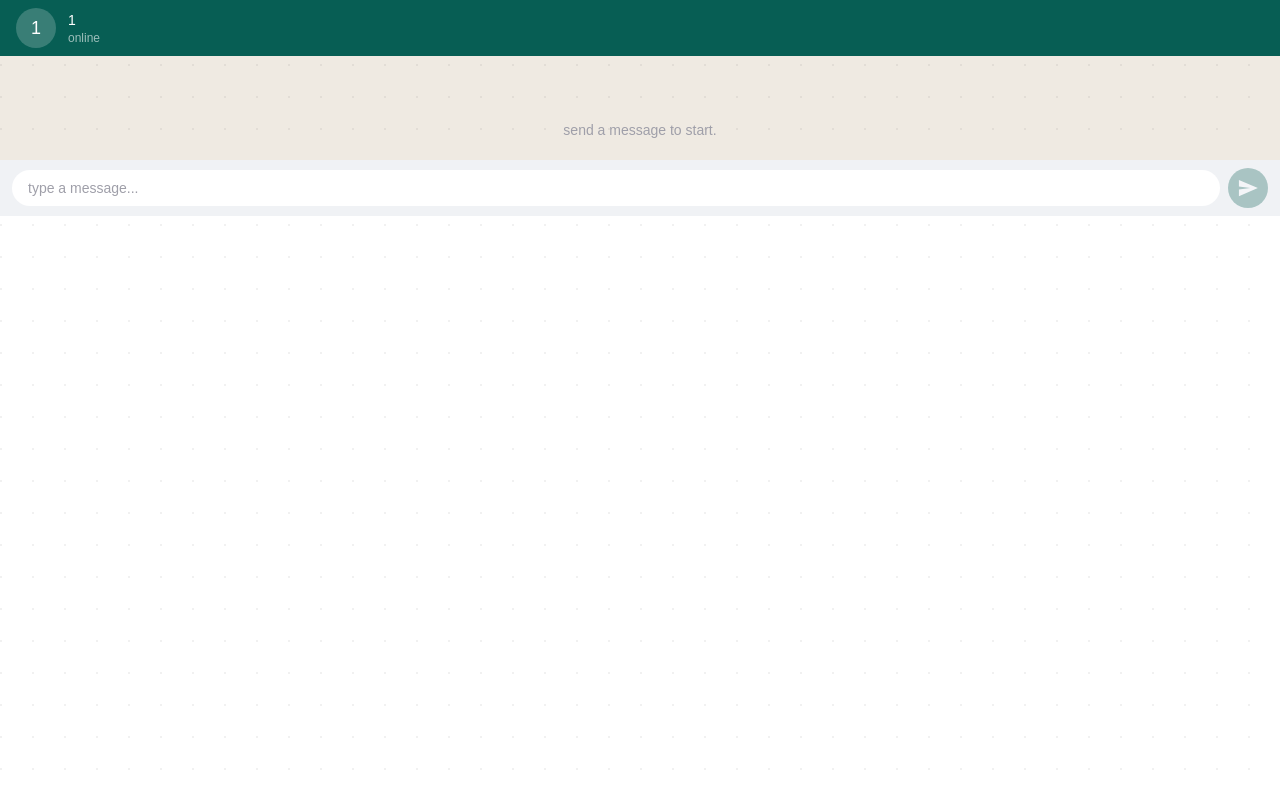
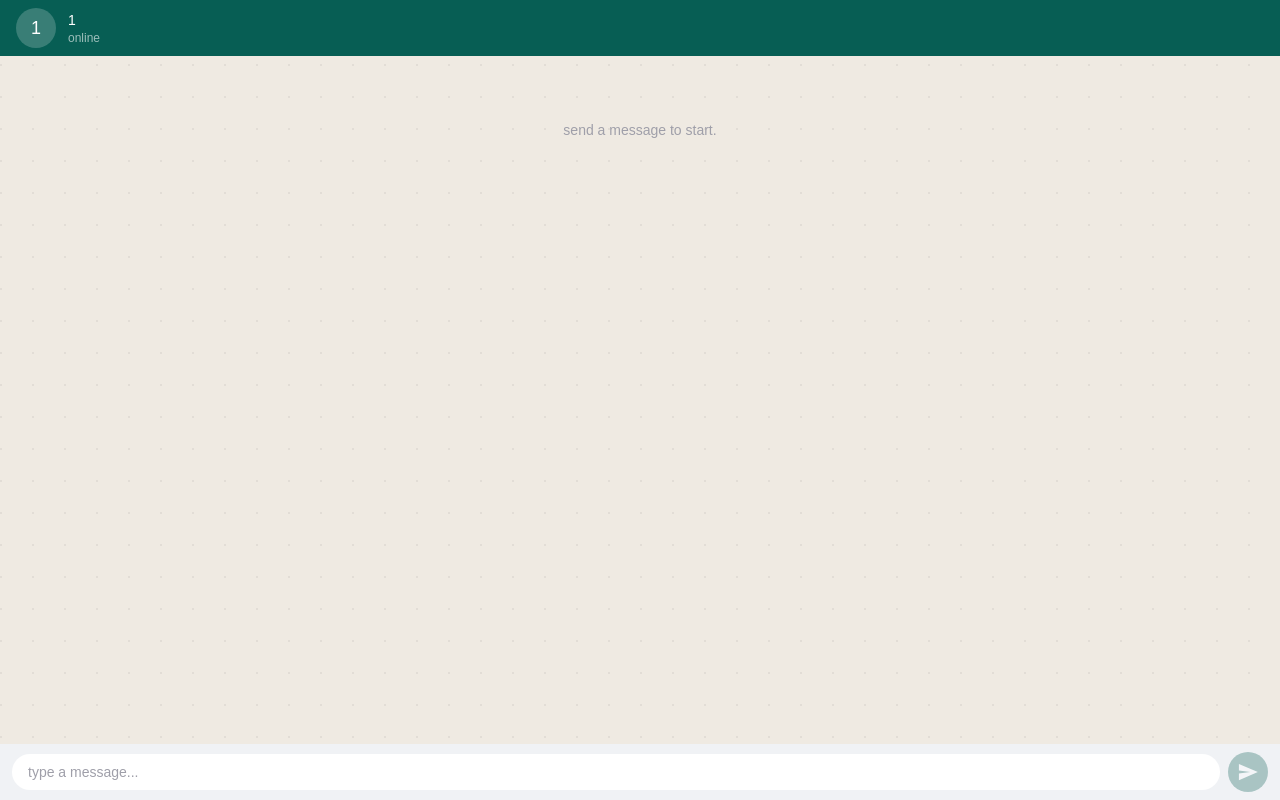
Before and after one commit to jhonatan98rios/Data-analysis-ts-harness, a Next.js app: page /1 in a window 1280 px wide. Built offline with nearby package versions, Linux system fonts and the light colour scheme.

Commit message:
fix: chat input pinned to bottom, full viewport height

```diff
--- a/app/[tenantId]/page.tsx
+++ b/app/[tenantId]/page.tsx
@@ -6,5 +6,9 @@ export default async function TenantChatPage({
   params: Promise<{ tenantId: string }>;
 }) {
   const { tenantId } = await params;
-  return <ChatWindow tenantId={tenantId} />;
+  return (
+    <div className="flex-1 flex flex-col">
+      <ChatWindow tenantId={tenantId} />
+    </div>
+  );
 }
--- a/components/chat-window.tsx
+++ b/components/chat-window.tsx
@@ -40,7 +40,7 @@ export function ChatWindow({ tenantId }: { tenantId: string }) {
   };
 
   return (
-    <div className="flex flex-col h-full bg-[#efeae2] dark:bg-[#0b141a]">
+    <div className="flex flex-col flex-1 relative bg-[#efeae2] dark:bg-[#0b141a]">
       {/* chat bg pattern */}
       <div className="absolute inset-0 opacity-[0.06] dark:opacity-[0.04] pointer-events-none"
         style={{
```
